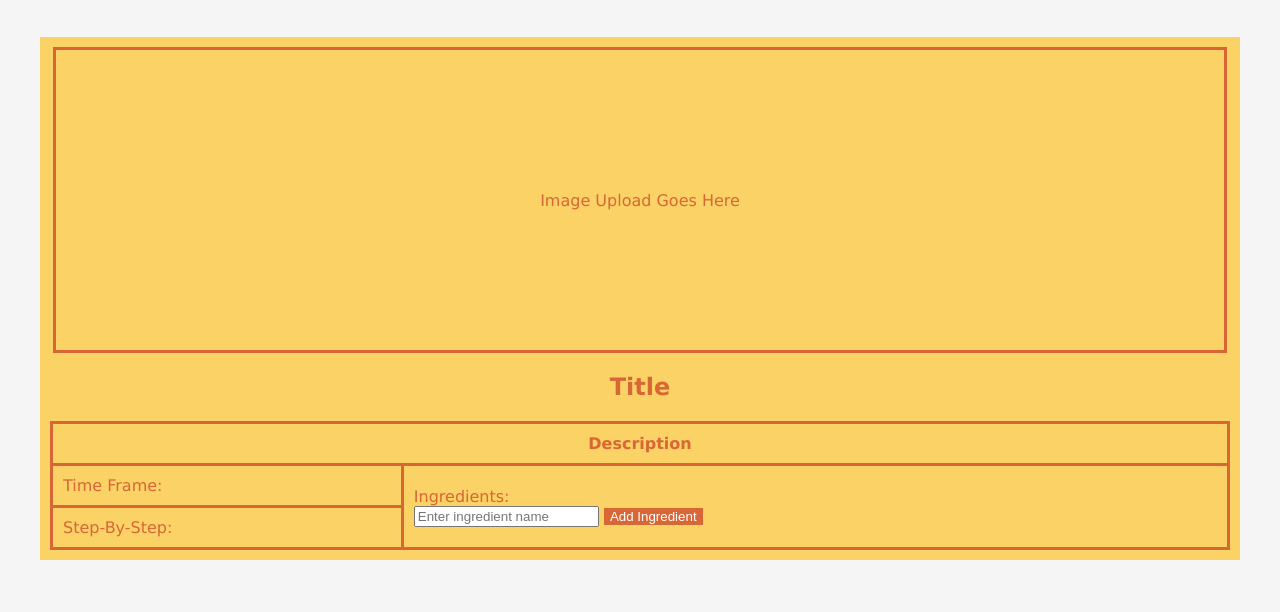
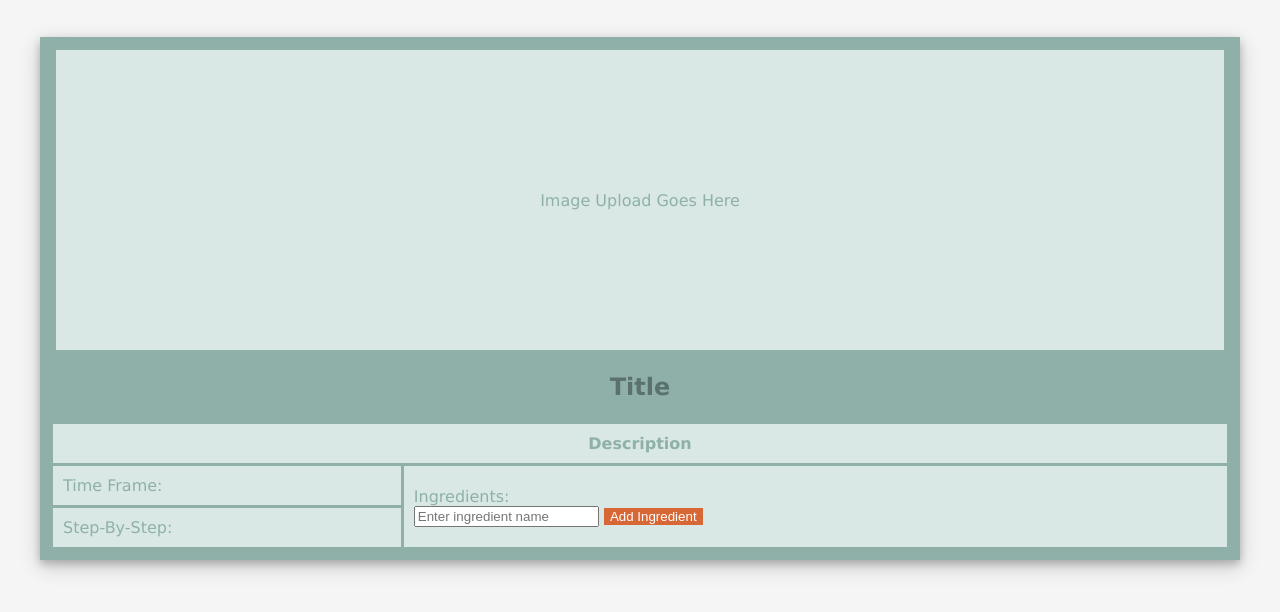
Before and after one commit to JacklynCG/PrepTastic, a plain HTML site: page recipes.html in a window 1280 px wide. Shown: the part 62-674 px from the top of the page. Drawn offline with Linux system fonts and the light colour scheme.

Commit message:
fixed colors

```diff
--- a/css/recipes.css
+++ b/css/recipes.css
@@ -12,9 +12,10 @@ Blue: #8FB0A9
     place-items: center;
     margin: 40px;
     height: auto;
-    background-color: #FBD266;
+    background-color: #8FB0A9;
+    box-shadow: 0 4px 8px 0 rgba(0, 0, 0, 0.2), 0 6px 20px 0 rgba(0, 0, 0, 0.19);
 
-    color: #D76735;
+    color: #8FB0A9;
     padding: 10px;
 
 }
@@ -22,25 +23,28 @@ Blue: #8FB0A9
     display:flex;
     justify-content: center;
     align-items: center;
-    border: 3px solid #D76735;
+    border: 3px solid #8FB0A9;
+    background-color: #d9e8e5;
     width: 99%;
     min-height: 300px;
+
 
 }
 .title{
     display:flex;
     justify-content: center;
     align-items: center;
+    color:#5b716d;
     width: 100%;
 }
 
 table, th, td {
-    border: 3px solid #D76735;
+    border: 3px solid #8FB0A9;
     border-collapse: collapse;
-    color:#D76735;
+    color:#8FB0A9;
     padding: 10px;
   }
 
   th, td {
-    background-color: #FBD266
+    background-color: #d9e8e5;
   }
```
